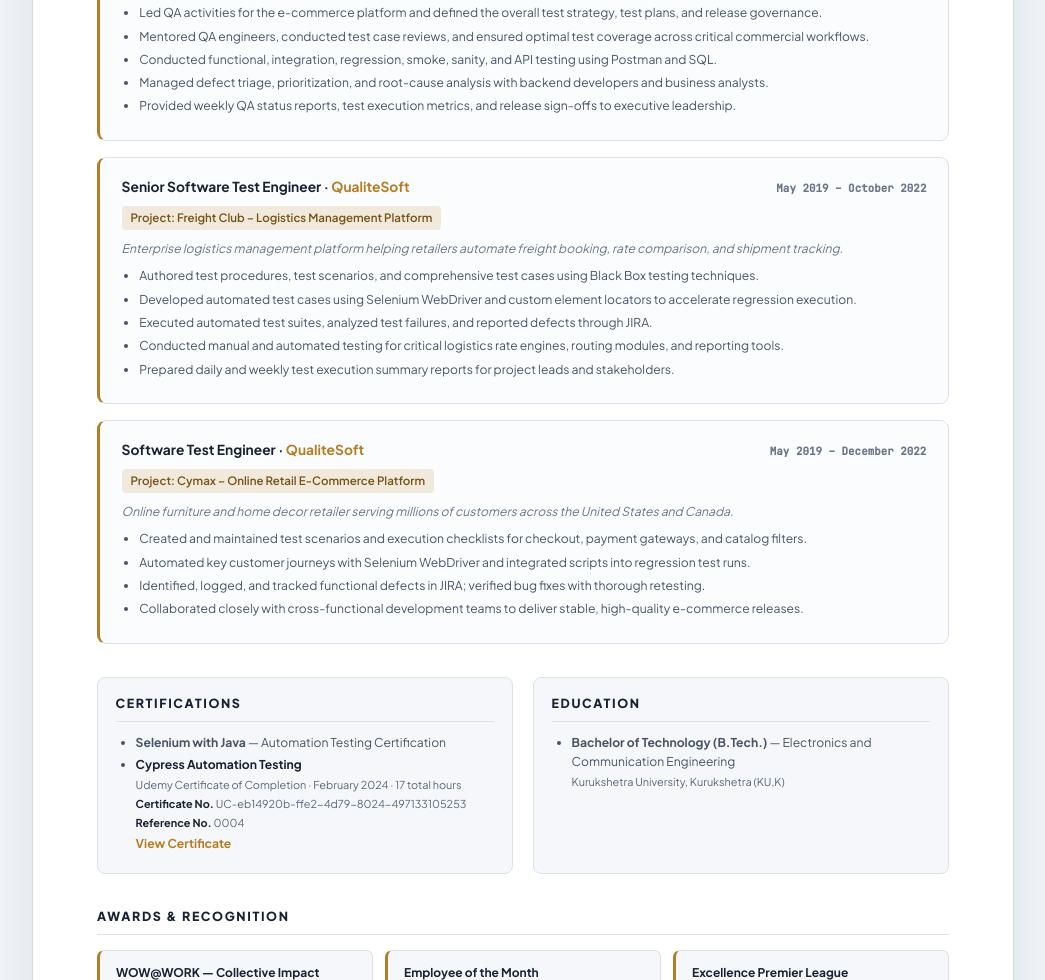
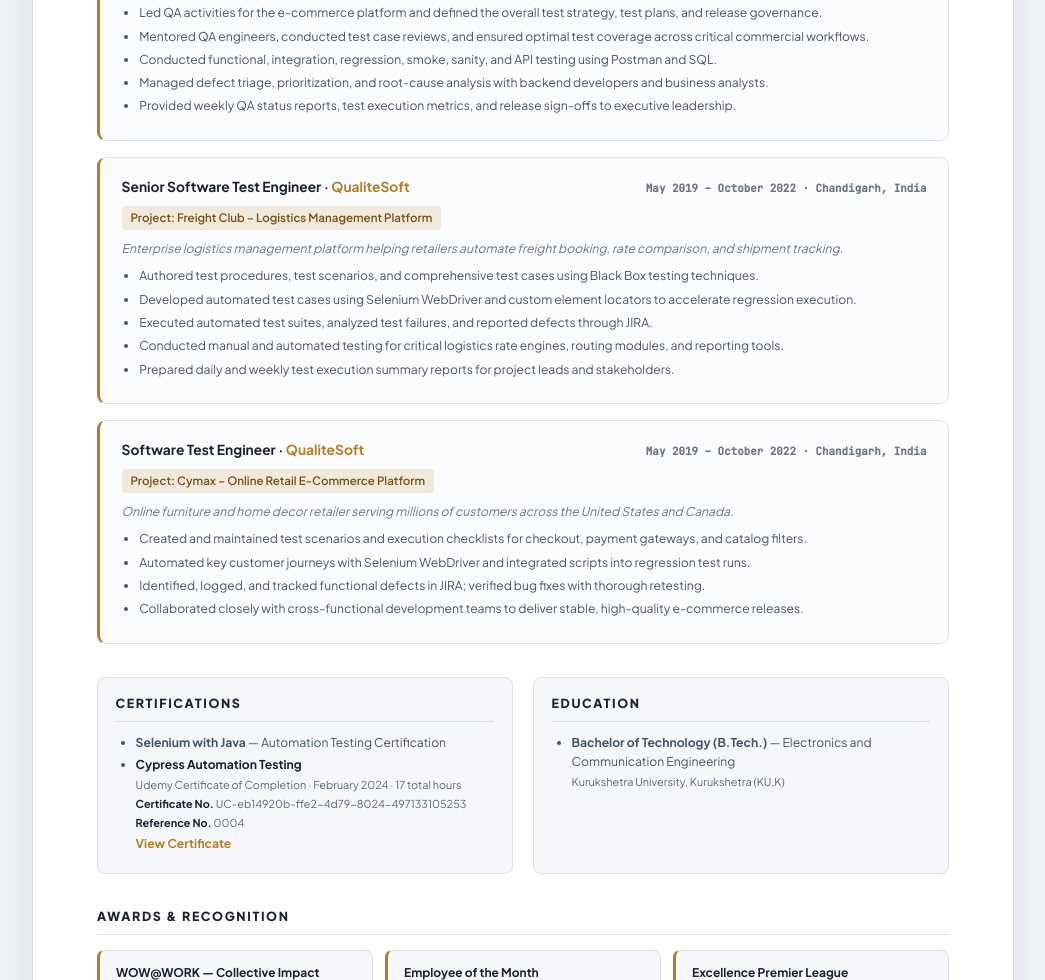
Before and after one commit to aksihol/Akash-Resume, a plain HTML site: page resume.html in a window 1280 px wide. Shown: the part 2524-3504 px from the top of the page, without its empty margins (117-1162 px from the left). Drawn offline with Linux system fonts and the light colour scheme.

Commit message:
chore: update company name to QualiteSoft and location to Chandigarh, India

```diff
--- a/resume.html
+++ b/resume.html
@@ -998,7 +998,7 @@
       <div class="experience-item">
         <div class="experience-header">
           <div class="role-company">Senior Software Test Engineer · <span class="company-name">QualiteSoft</span></div>
-          <div class="date-location">May 2019 – October 2022</div>
+          <div class="date-location">May 2019 – October 2022 · Chandigarh, India</div>
         </div>
         <div class="project-name-badge">Project: Freight Club – Logistics Management Platform</div>
         <p class="project-overview">Enterprise logistics management platform helping retailers automate freight booking, rate comparison, and shipment tracking.</p>
@@ -1015,7 +1015,7 @@
       <div class="experience-item">
         <div class="experience-header">
           <div class="role-company">Software Test Engineer · <span class="company-name">QualiteSoft</span></div>
-          <div class="date-location">May 2019 – December 2022</div>
+          <div class="date-location">May 2019 – October 2022 · Chandigarh, India</div>
         </div>
         <div class="project-name-badge">Project: Cymax – Online Retail E-Commerce Platform</div>
         <p class="project-overview">Online furniture and home decor retailer serving millions of customers across the United States and Canada.</p>
```
Also changed, not shown: 1 other file.
